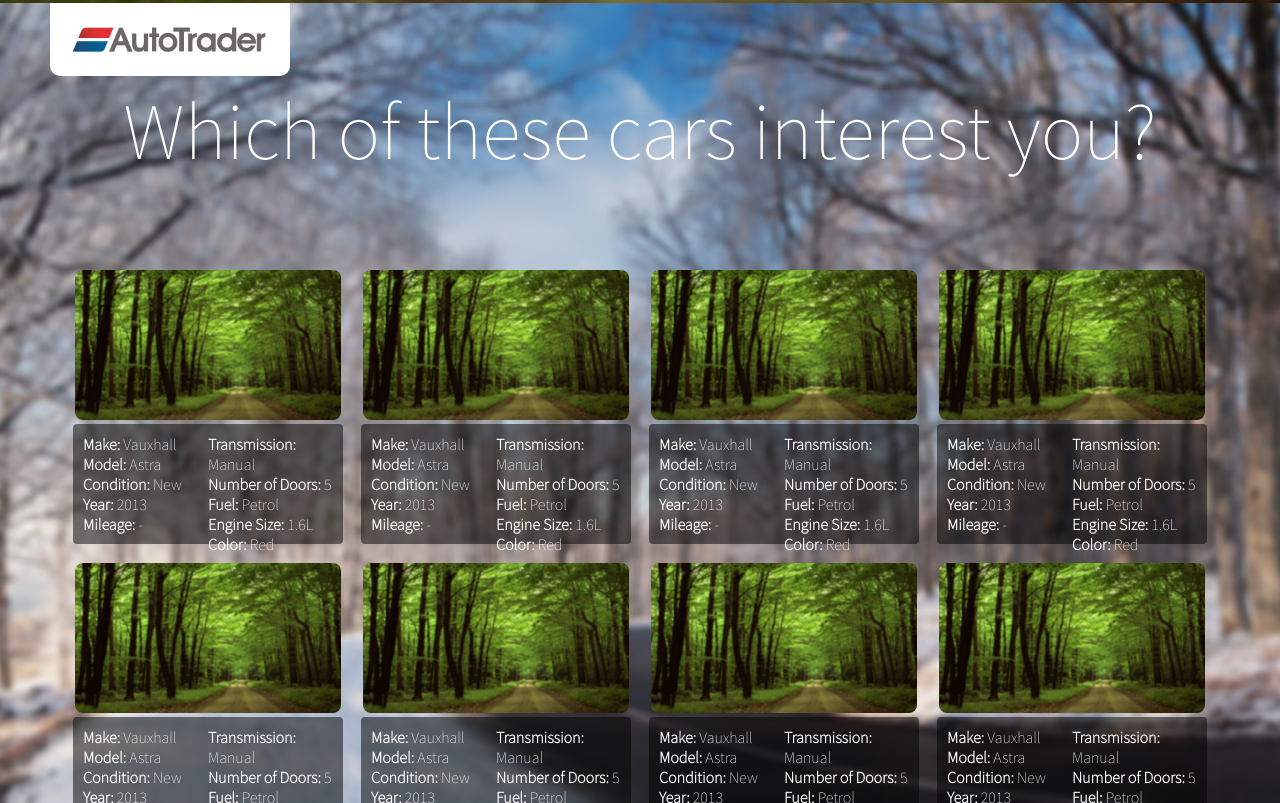
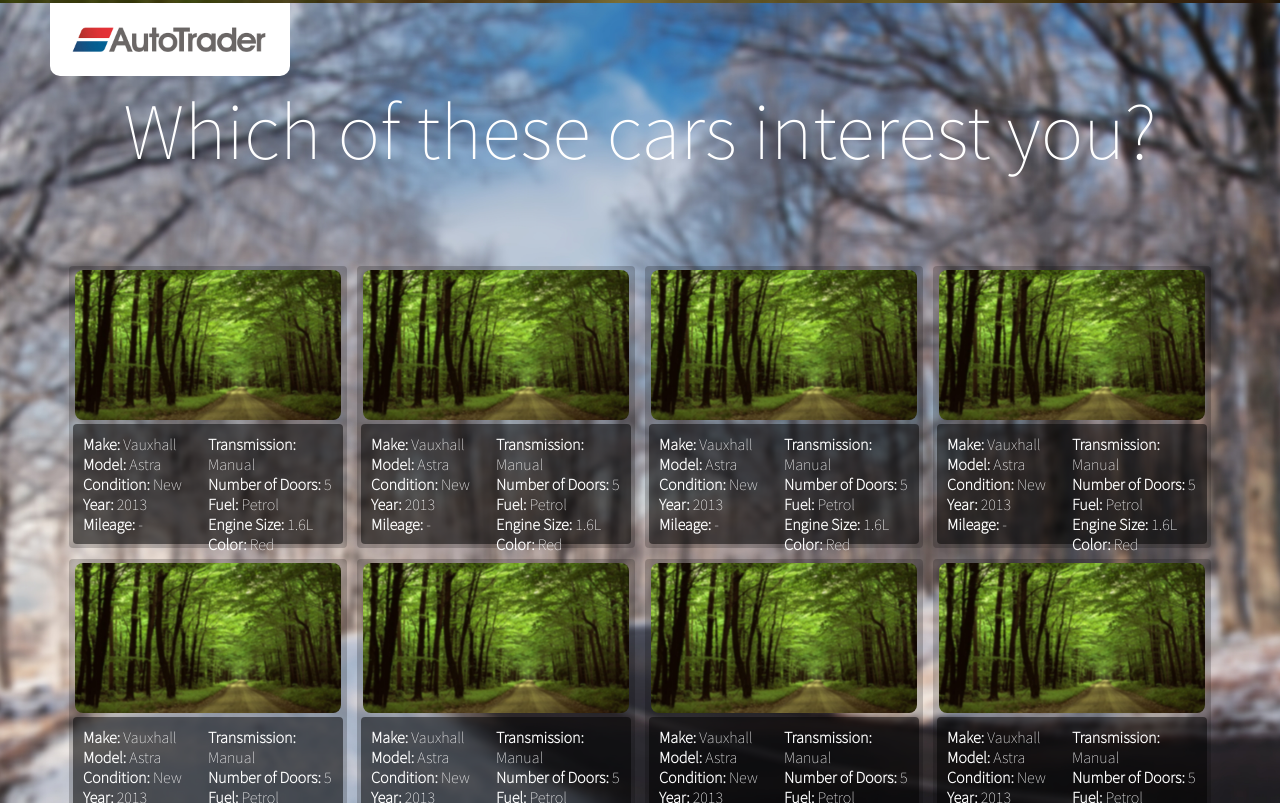
Before and after one commit to deanchester/student-hack-server, a plain HTML site: page client/index.html in a window 1280 px wide. Shown: the part 797-1600 px from the top of the page. Drawn offline with nearby package versions, Linux system fonts and the light colour scheme; no server answers.

Commit message:
Altered background of menu items

```diff
--- a/client/css/style.css
+++ b/client/css/style.css
@@ -149,9 +149,9 @@ a.cell-wrapper {
 	display: block;
 	border: 4px solid rgba(0,0,0,0);
 	border-radius: 4px;
-	background-color: none;
 	margin: 5px 5px 5px 5px;
 	text-align: center;
+	background-color: rgba(0,0,0,.2);
 }
 a.cell-wrapper.highlighted {
 	border: 4px solid #FFF;
```
